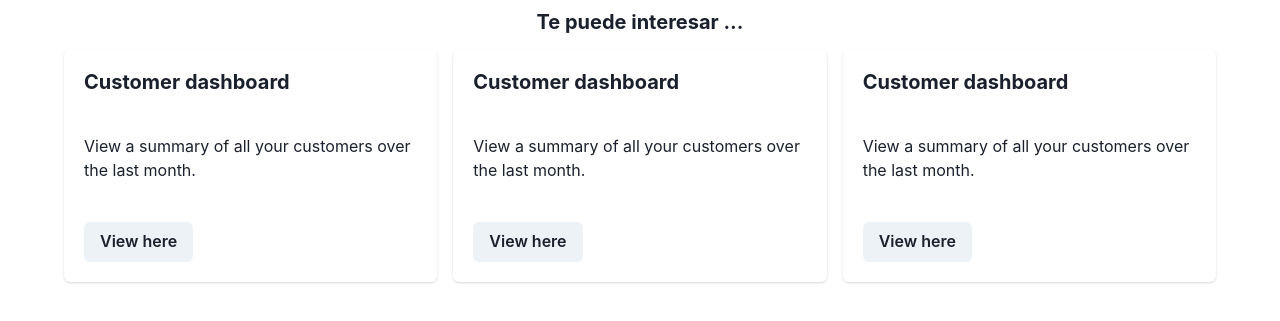
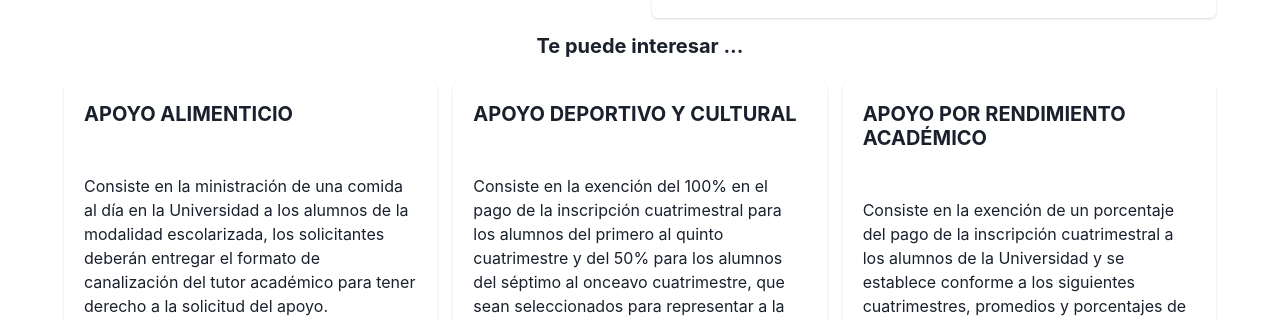
Before and after one commit to rodrigovm10/pagina-ux, a React (Vite) app: page /becas in a window 1280 px wide. Shown: the part 626-947 px from the top of the page. Built offline with nearby package versions, Linux system fonts and the light colour scheme.

Commit message:
becas chidas

```diff
--- a/package.json
+++ b/package.json
@@ -14,8 +14,10 @@
     "@chakra-ui/react": "^2.8.2",
     "@emotion/react": "^11.11.1",
     "@emotion/styled": "^11.11.0",
+    "bootstrap": "^5.3.2",
     "framer-motion": "^10.16.4",
     "react": "^18.2.0",
+    "react-bootstrap": "^2.9.1",
     "react-dom": "^18.2.0",
     "react-router-dom": "^6.19.0"
   },
--- a/src/components/Becas.jsx
+++ b/src/components/Becas.jsx
@@ -10,10 +10,26 @@ import {
   CardFooter,
   Button,
 } from "@chakra-ui/react";
-import { Footer } from "../components/Footer.jsx";
+import Modal from "react-bootstrap/Modal";
+/* import Button from 'react-bootstrap/Button';
+ */ import { Footer } from "../components/Footer.jsx";
 import { Header } from "../components/Header.jsx";
+import { useState } from "react";
 
 export function Becas() {
+  const [show, setShow] = useState(false);
+  const [showCul, setShowCul] = useState(false);
+  const [showAca, setShowAca] = useState(false);
+
+  const handleClose = () => setShow(false);
+  const handleShow = () => setShow(true);
+
+  const handleCloseCul = () => setShowCul(false);
+  const handleShowCul = () => setShowCul(true);
+
+  const handleCloseAca = () => setShowAca(false);
+  const handleShowAca = () => setShowAca(true);
+
   return (
     <>
       <Header></Header>
@@ -28,7 +44,7 @@ export function Becas() {
               w="full"
               objectFit="cover"
               borderRadius="1rem"
-              src="https://media.istockphoto.com/id/1370276409/es/foto/hombre-asi%C3%A1tico-de-cuello-blanco-marcando-la-fecha-en-el-calendario-del-escritorio.jpg?s=612x612&w=0&k=20&c=L-fRHj1PoZHZ_VJviN_iw9PIEK8N_KcFO8QWiJBmZjQ="
+              src="https://media.istockphoto.com/id/1292319470/es/vector/concepto-de-celebraci%C3%B3n-de-graduados-con-mujer-feliz-estudiante.jpg?s=2048x2048&w=is&k=20&c=R_2Rz9KrpGWC-5vi4rMavBV449pIP-3EHcN-9IbPEmQ="
               alt="Calendario UTNG"
             />
           </>
@@ -69,47 +85,89 @@ export function Becas() {
         >
           <Card>
             <CardHeader>
-              <Heading size="md"> Customer dashboard</Heading>
+              <Heading size="md"> APOYO ALIMENTICIO </Heading>
             </CardHeader>
             <CardBody>
               <Text>
-                View a summary of all your customers over the last month.
+                Consiste en la ministración de una comida al día en la
+                Universidad a los alumnos de la modalidad escolarizada, los
+                solicitantes deberán entregar el formato de canalización del
+                tutor académico para tener derecho a la solicitud del apoyo.
               </Text>
             </CardBody>
             <CardFooter>
-              <Button>View here</Button>
+              <Button onClick={handleShow}>Aplicar</Button>
             </CardFooter>
           </Card>
+          <Modal show={show} onHide={handleClose}>
+            <Modal.Header closeButton>
+              <Modal.Title>Información de Becas</Modal.Title>
+            </Modal.Header>
+            <Modal.Body>Becas academicas</Modal.Body>
+            <Modal.Footer>
+              <Button variant="secondary" onClick={handleClose}>
+                Cerrar
+              </Button>
+            </Modal.Footer>
+          </Modal>
           <Card>
             <CardHeader>
-              <Heading size="md"> Customer dashboard</Heading>
+              <Heading size="md"> APOYO DEPORTIVO Y CULTURAL </Heading>
             </CardHeader>
             <CardBody>
               <Text>
-                View a summary of all your customers over the last month.
+                Consiste en la exención del 100% en el pago de la inscripción
+                cuatrimestral para los alumnos del primero al quinto
+                cuatrimestre y del 50% para los alumnos del séptimo al onceavo
+                cuatrimestre, que sean seleccionados para representar a la
+                Universidad en eventos deportivos o culturales oficiales.
               </Text>
             </CardBody>
             <CardFooter>
-              <Button>View here</Button>
+              <Button onClick={handleShowCul}> Aplicar </Button>
             </CardFooter>
           </Card>
+          <Modal show={showCul} onHide={handleCloseCul}>
+            <Modal.Header closeButton>
+              <Modal.Title>Información de Becas</Modal.Title>
+            </Modal.Header>
+            <Modal.Body>Becas no academicas</Modal.Body>
+            <Modal.Footer>
+              <Button variant="secondary" onClick={handleCloseCul}>
+                Cerrar
+              </Button>
+            </Modal.Footer>
+          </Modal>
           <Card>
             <CardHeader>
-              <Heading size="md"> Customer dashboard</Heading>
+              <Heading size="md"> APOYO POR RENDIMIENTO ACADÉMICO </Heading>
             </CardHeader>
             <CardBody>
               <Text>
-                View a summary of all your customers over the last month.
+                Consiste en la exención de un porcentaje del pago de la
+                inscripción cuatrimestral a los alumnos de la Universidad y se
+                establece conforme a los siguientes cuatrimestres, promedios y
+                porcentajes de excención:
               </Text>
             </CardBody>
             <CardFooter>
-              <Button>View here</Button>
+              <Button onClick={handleShowAca}>Aplicar</Button>
             </CardFooter>
           </Card>
+          <Modal show={showAca} onHide={handleCloseAca}>
+            <Modal.Header closeButton>
+              <Modal.Title>Información de Becas</Modal.Title>
+            </Modal.Header>
+            <Modal.Body>Becas pobre academicas</Modal.Body>
+            <Modal.Footer>
+              <Button variant="secondary" onClick={handleCloseAca}>
+                Cerrar
+              </Button>
+            </Modal.Footer>
+          </Modal>
         </SimpleGrid>
       </Box>
-
-      <Footer></Footer>
+      <Footer />
     </>
   );
 }
--- a/src/main.jsx
+++ b/src/main.jsx
@@ -1,5 +1,6 @@
 import ReactDOM from "react-dom/client";
 import { ChakraProvider } from "@chakra-ui/react";
+import 'bootstrap/dist/css/bootstrap.min.css';
 import "./index.css";
 import { createBrowserRouter, RouterProvider } from "react-router-dom";
 import { CentroAyuda } from "./pages/CentroAyuda";
```
Also changed, not shown: 1 other file (tests, documents, lock files or other folders).
